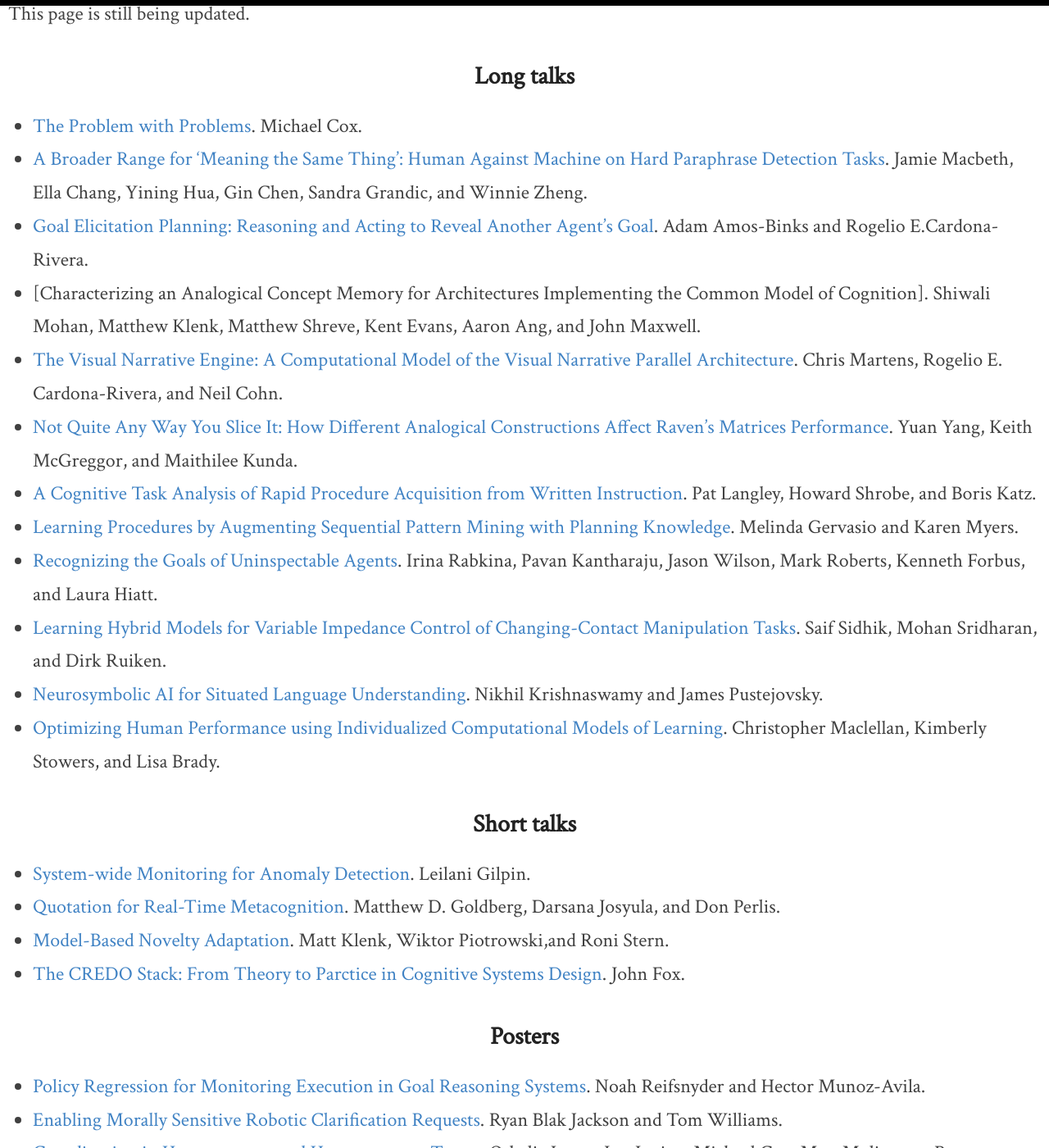
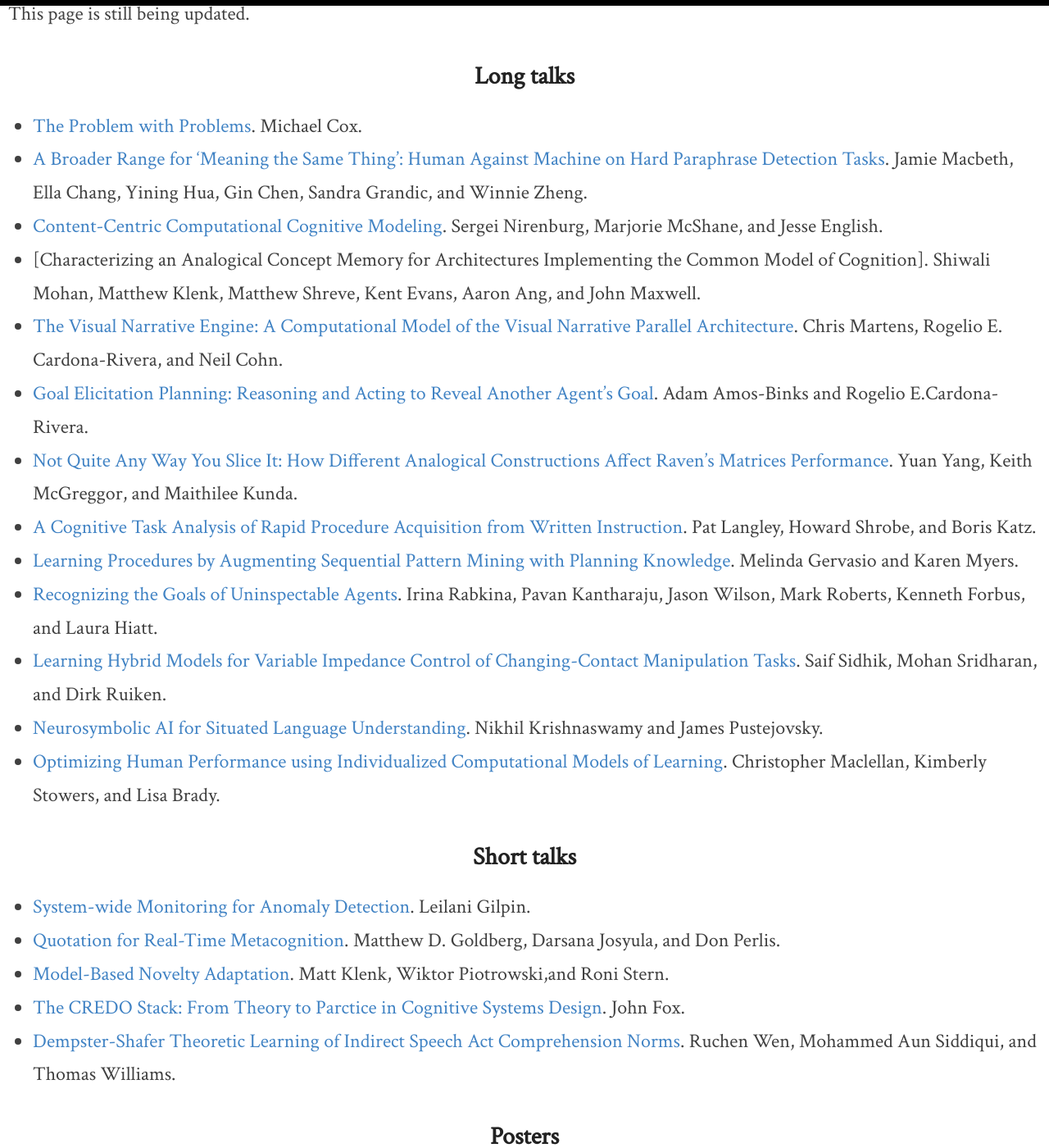
Before and after one commit to anna-reali/dc2021, a Jekyll site: the page built from _pages/papers.md, in a window 1280 px wide and 1400 px high, scrolled down 306 px. Shown: the whole window at 82% size. Built offline with Jekyll 4.4.1, drawn with Linux system fonts in a browser that asks for light colours; some of the changed text lies outside the part shown.

Commit message:
Update papers.md

```diff
--- a/_pages/papers.md
+++ b/_pages/papers.md
@@ -8,9 +8,10 @@ This page is still being updated.
 ## Long talks
 - [The Problem with Problems]({{ site.baseurl }}/data/ACS2020_paper_1.pdf). Michael Cox.
 - [A Broader Range for 'Meaning the Same Thing': Human Against Machine on Hard Paraphrase Detection Tasks]({{ site.baseurl }}/data/ACS2020_paper_28.pdf). Jamie Macbeth, Ella Chang, Yining Hua, Gin Chen, Sandra Grandic, and Winnie Zheng.
-- [Goal Elicitation Planning: Reasoning and Acting to Reveal Another Agent's Goal]({{ site.baseurl }}/data/ACS2020_paper_2.pdf). Adam Amos-Binks and Rogelio E.Cardona-Rivera.
+- [Content-Centric Computational Cognitive Modeling]({{ site.baseurl }}/data/ACS2020_paper_15.pdf). Sergei Nirenburg, Marjorie McShane, and Jesse English.
 - [Characterizing an Analogical Concept Memory for Architectures Implementing the Common Model of Cognition]. Shiwali Mohan, Matthew Klenk, Matthew Shreve, Kent Evans, Aaron Ang, and John Maxwell.
 - [The Visual Narrative Engine: A Computational Model of the Visual Narrative Parallel Architecture]({{ site.baseurl }}/data/ACS2020_paper_40.pdf). Chris Martens, Rogelio E. Cardona-Rivera, and Neil Cohn.
+- [Goal Elicitation Planning: Reasoning and Acting to Reveal Another Agent's Goal]({{ site.baseurl }}/data/ACS2020_paper_2.pdf). Adam Amos-Binks and Rogelio E.Cardona-Rivera.
 - [Not Quite Any Way You Slice It: How Different Analogical Constructions Affect Raven's Matrices Performance]({{ site.baseurl }}/data/ACS2020_paper_25.pdf). Yuan Yang, Keith McGreggor, and Maithilee Kunda.
 - [A Cognitive Task Analysis of Rapid Procedure Acquisition from Written Instruction]({{ site.baseurl }}/data/ACS2020_paper_42.pdf). Pat Langley, Howard Shrobe, and Boris Katz.
 - [Learning Procedures by Augmenting Sequential Pattern Mining with Planning Knowledge]({{ site.baseurl }}/data/ACS2020_paper_26.pdf). Melinda Gervasio and Karen Myers.
@@ -25,6 +26,7 @@ This page is still being updated.
 - [Quotation for Real-Time Metacognition]({{ site.baseurl }}/data/ACS2020_paper_18.pdf). Matthew D. Goldberg, Darsana Josyula, and Don Perlis.
 - [Model-Based Novelty Adaptation]({{ site.baseurl }}/data/ACS2020_paper_10.pdf). Matt Klenk, Wiktor Piotrowski,and Roni Stern.
 - [The CREDO Stack: From Theory to Parctice in Cognitive Systems Design]({{ site.baseurl }}/data/ACS2020_paper_9.pdf). John Fox.
+- [Dempster-Shafer Theoretic Learning of Indirect Speech Act Comprehension Norms]({{ site.baseurl }}/data/ACS2020_paper_7.pdf). Ruchen Wen, Mohammed Aun Siddiqui, and Thomas Williams.
 
 
 
@@ -50,4 +52,5 @@ This page is still being updated.
 - [Anticipatory Thinking: A New Frontier for Automated Planning]({{ site.baseurl }}/data/ACS2020_paper_21.pdf).	Adam Amos-Binks, Dustin Dannenhauer, Gene Brewer and Rogelio E. Cardona-Rivera.
 - [Adaptive Event Retrieval for Episodic Memory]({{ site.baseurl }}/data/ACS2020_paper_22.pdf).	Colm Flanagan and Claude Sammut.
 - [Towards Goal Inference for Human-Robot Collaboration]({{ site.baseurl }}/data/ACS2020_paper_24.pdf). Shree Gotteti, Matthew Molineaux and Michael Cox.
-- [A Model and a Method to Study Agency, Adaptation and Adult Development]({{ site.baseurl }}/data/ACS2020_paper_34). Roger Gould.
+- [A Model and a Method to Study Agency, Adaptation and Adult Development]({{ site.baseurl }}/data/ACS2020_paper_34.pdf). Roger Gould.
+- [What Possible Use Could Consciousness Be?]({{ site.baseurl }}/data/ACS2020_paper_43.pdf). Jousha Bensemann and Michael Whitbrock.
```
